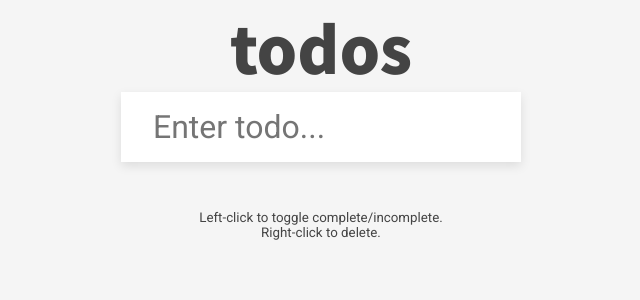
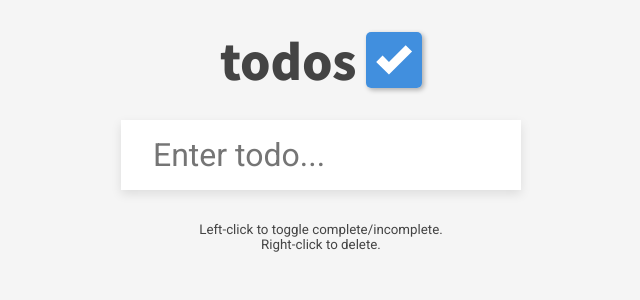
Before and after one commit to mark-tripney/todo-react, a React (Create React App) app: page / in a window 1280 px wide. Shown: the top 300 px of the page, without its empty margins (319-959 px from the left). Built offline with nearby package versions, Linux system fonts and the light colour scheme.

Commit message:
Add logo; check for empty submits; add counter

```diff
--- a/src/App.js
+++ b/src/App.js
@@ -1,4 +1,5 @@
 import React, {useState} from 'react';
+import logo from './img/checkbox-logo.svg';
 import {nanoid} from 'nanoid';
 import Todo from './components/Todo';
 import Form from './components/Form';
@@ -6,20 +7,24 @@ import Form from './components/Form';
 function App(props) {
   const [todos, setTodos] = useState(props.todos);
 
-  function addTodo(name) {
-    const newTodo = {id: `todoID-${nanoid()}`, name: name, completed: false};
-    setTodos([...todos, newTodo]);
-  }
-
   const todoList = todos.map(todo =>
       <Todo id={todo.id} name={todo.name} completed={todo.completed}
           key={todo.id}/>);
 
   const todosCount = todoList.length;
 
+  function addTodo(name) {
+    const newTodo = {id: `todoID-${nanoid()}`, name: name, completed: false};
+    setTodos([...todos, newTodo]);
+  }
+
+
   return (
       <div className="todos">
-        <h1>{todosCount ? todosCount : ''} {todosCount === 1 ? 'todo' : 'todos'}</h1>
+        <div className="heading">
+          <h1>{todosCount ? todosCount : ''} {todosCount === 1 ? 'todo' : 'todos'}</h1>
+          <img src={logo} id="logo" alt="A tick within a square"/>
+        </div>
         <Form addTodo={addTodo} todoList={todoList}/>
         <small>Left-click to toggle complete/incomplete.<br/>Right-click to
           delete.</small>
--- a/src/components/Form.js
+++ b/src/components/Form.js
@@ -9,10 +9,11 @@ export default function Form(props) {
   }
 
   function handleFormSubmit(e) {
-    // TODO: Check for empty submissions
     e.preventDefault();
-    props.addTodo(todoTitle);
-    setTodoTitle("");
+    if (todoTitle) {
+      props.addTodo(todoTitle);
+      setTodoTitle("");
+    }
   }
 
   return (
--- a/src/index.css
+++ b/src/index.css
@@ -19,18 +19,34 @@ body {
   display: flex;
   flex-direction: column;
   align-items: center;
-  justify-content: flex-start;
 }
 
 h1 {
   font-family: 'Noto Sans JP', sans-serif;
-  font-size: 4rem;
+  font-size: 3rem;
+  line-height: 3rem;
+  padding-bottom: 3px;
 }
 
 form {
   box-shadow: 0 4px 10px rgba(0, 0, 0, 0.1);
   max-width: 100%;
   width: 400px;
+}
+
+#logo {
+  max-height: 3.5rem;
+  margin-left: 0.6rem;
+  /*transform: rotate(4deg);*/
+  box-shadow: 2px 2px 5px rgba(0, 0, 0, 0.3);
+  border-radius: 5px;
+}
+
+.heading {
+  display: flex;
+  flex-direction: row;
+  align-items: center;
+  margin: 2rem 0;
 }
 
 .input {
@@ -64,6 +80,6 @@ form {
 }
 
 small {
-  margin-top: 3rem;
+  margin-top: 2rem;
   text-align: center;
 }
```
Also changed, not shown: src/img/checkbox-logo.svg (added).
